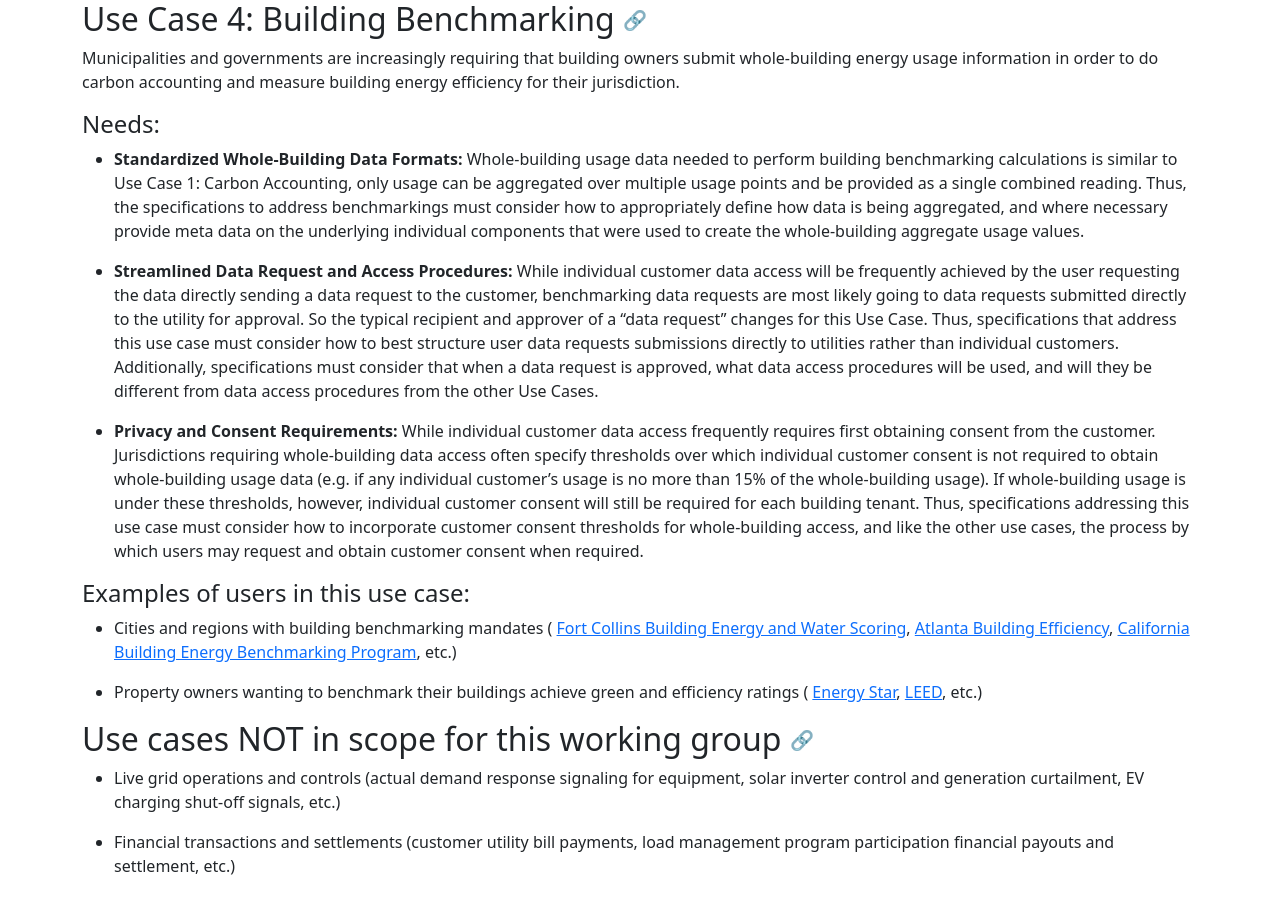
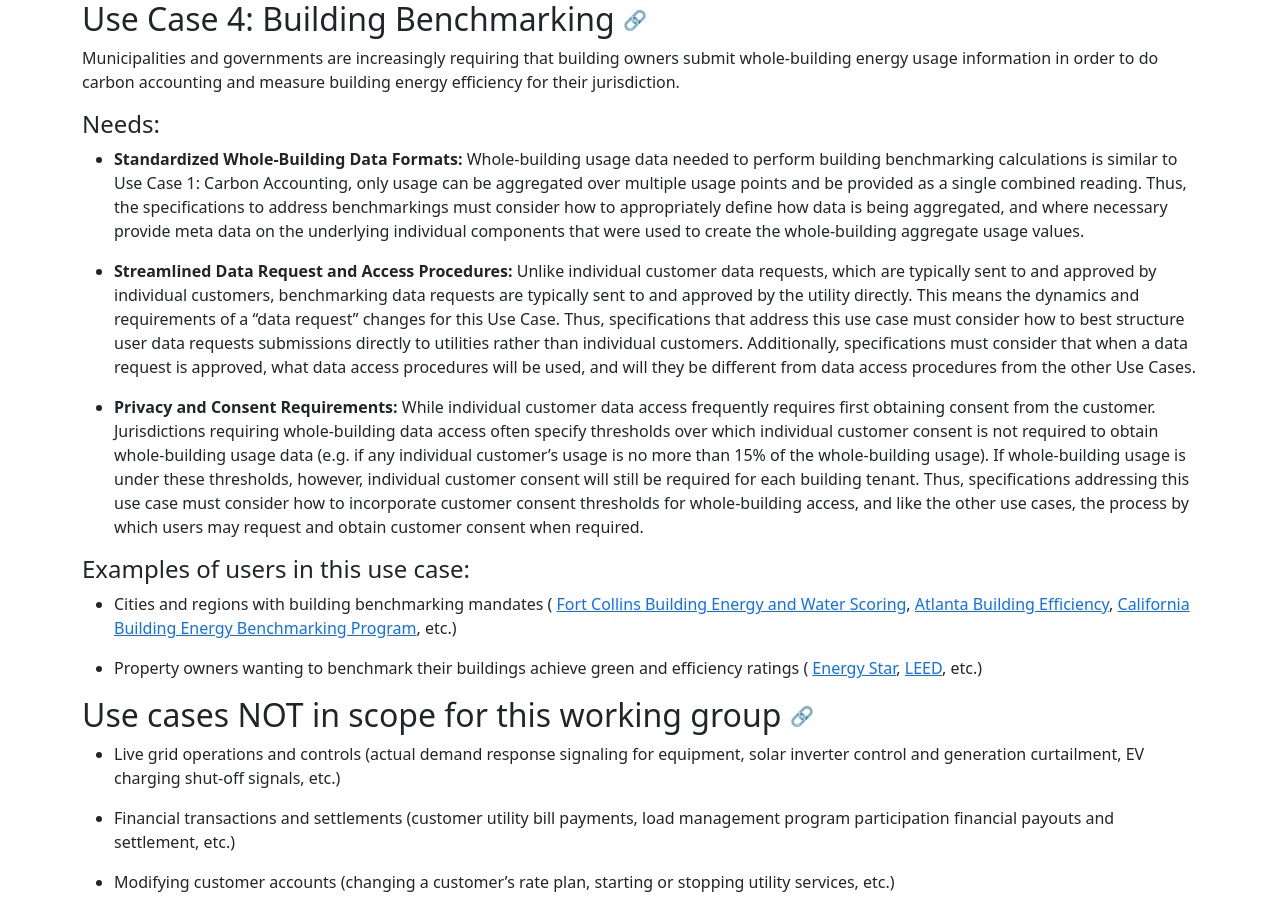
Before and after one commit to carbon-data-specification/Customer-Data, a Jekyll site: the page built from docs/use-cases.md, in a window 1280 px wide and 900 px high, scrolled down 2476 px. Built offline with Jekyll 4.4.1, drawn with Linux system fonts in a browser that asks for light colours.

Commit message:
reworded differences between benchmarking data requests and individual data requests to try to make things more clear (https://github.com/carbon-data-specification/Customer-Data/pull/6/files#r820997988)

```diff
--- a/docs/use-cases.md
+++ b/docs/use-cases.md
@@ -183,10 +183,9 @@
 aggregate usage values.
 
 * **Streamlined Data Request and Access Procedures:**
-While individual customer data access will be frequently achieved by the
-user requesting the data directly sending a data request to the customer,
-benchmarking data requests are most likely going to data requests submitted
-directly to the utility for approval. So the typical recipient and approver
+Unlike individual customer data requests, which are typically sent to and
+approved by individual customers, benchmarking data requests are typically
+sent to and approved by the utility directly. This means the dynamics and requirements
 of a "data request" changes for this Use Case. Thus, specifications that address
 this use case must consider how to best structure user data requests submissions
 directly to utilities rather than individual customers. Additionally,
```
